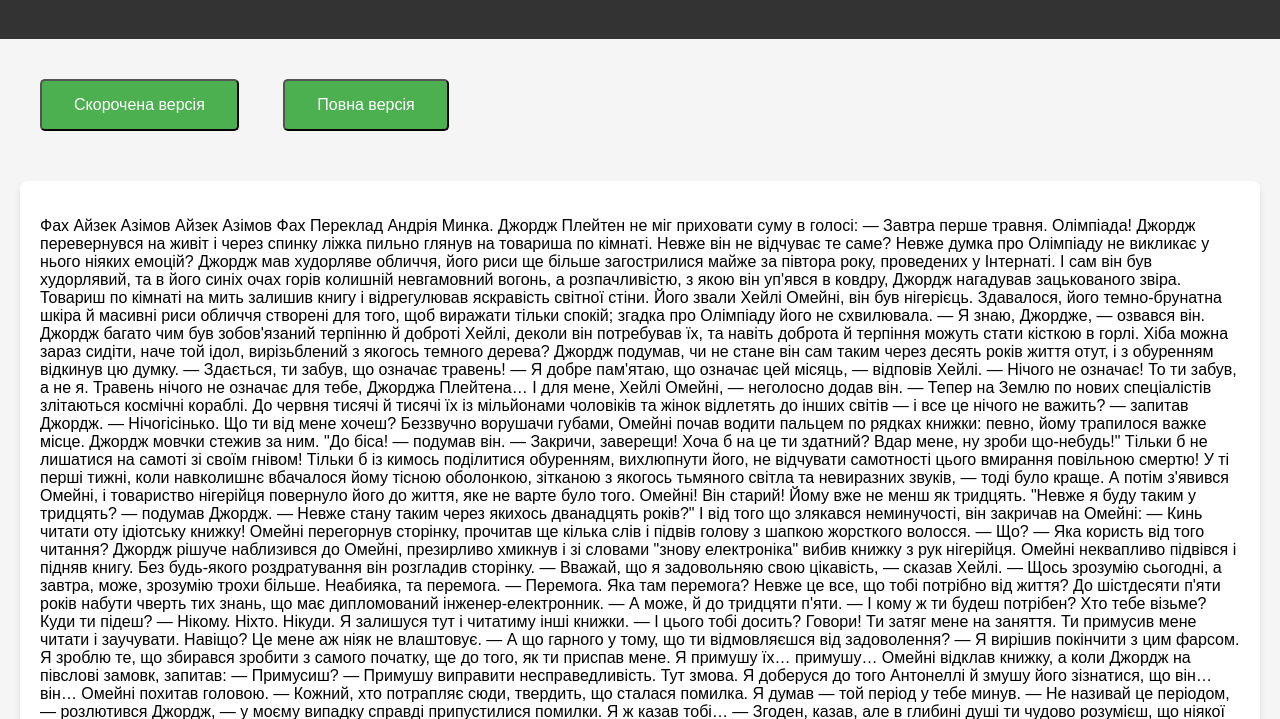
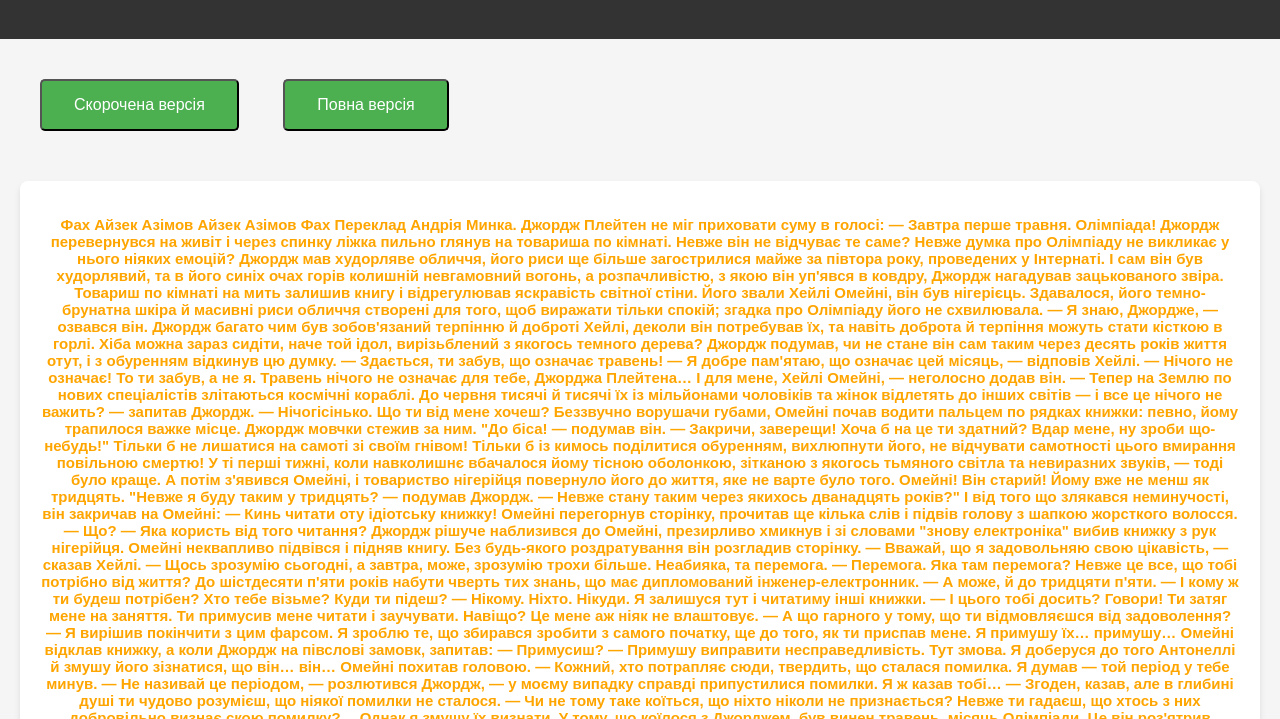
Before and after one commit to Kotyara45/Azimov, a plain HTML site: page index.html in a window 1280 px wide. Both pictures are taken after a click on the button "Повна версія". Shown: the part 81-800 px from the top of the page. Drawn offline with Linux system fonts and the light colour scheme.

Commit message:
Update index.html

```diff
--- a/index.html
+++ b/index.html
@@ -143,7 +143,7 @@
         <div id="full-page-1" class="page active">
         </div>
         <div id="full-page-2" class="page">
-            <p>Фах
+            <h3>Фах
 Айзек Азімов
 
 Айзек Азімов
@@ -1028,7 +1028,7 @@
 — Що ж?
 Джордж відкинув простирадло і встав.
 — Чому воно зветься Олімпіадою?
-</p>
+</h3>
         </div>
 
             <button onclick="changePage('full', -1)">Попередня</button>
```
